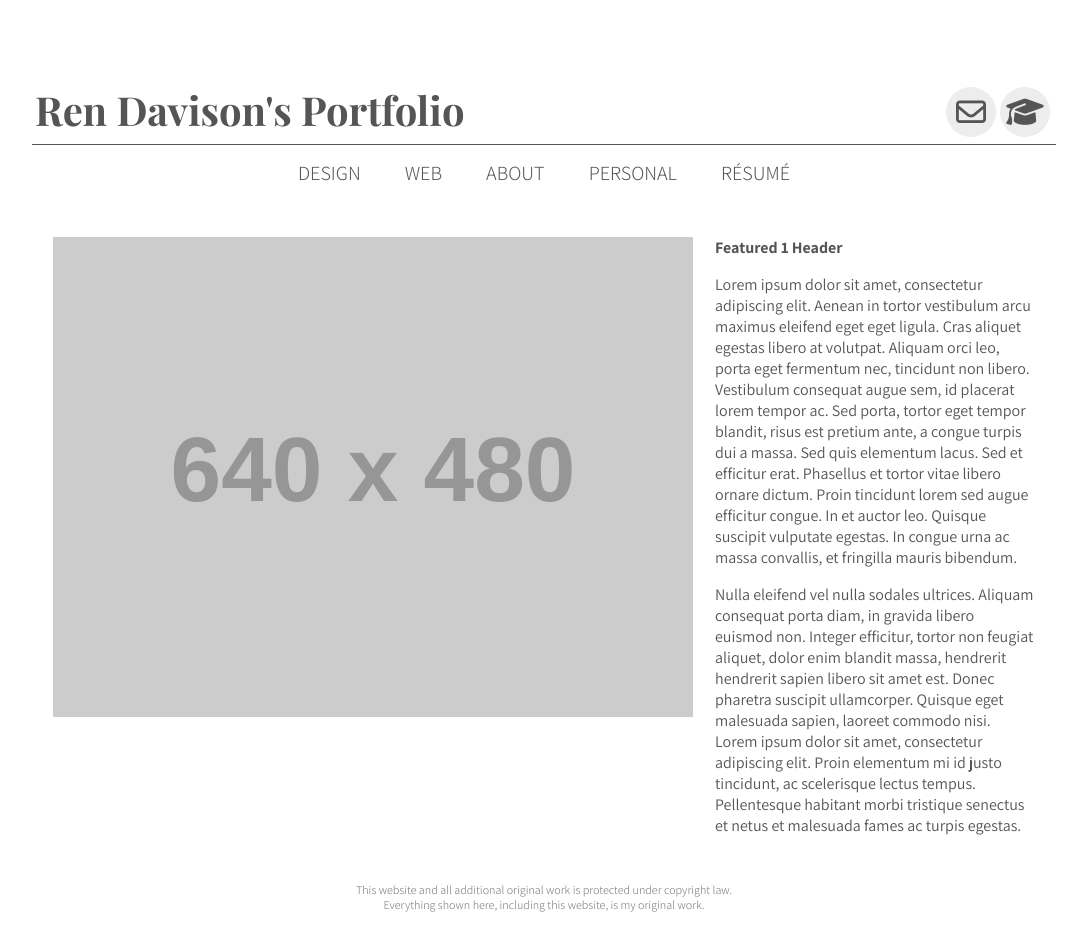
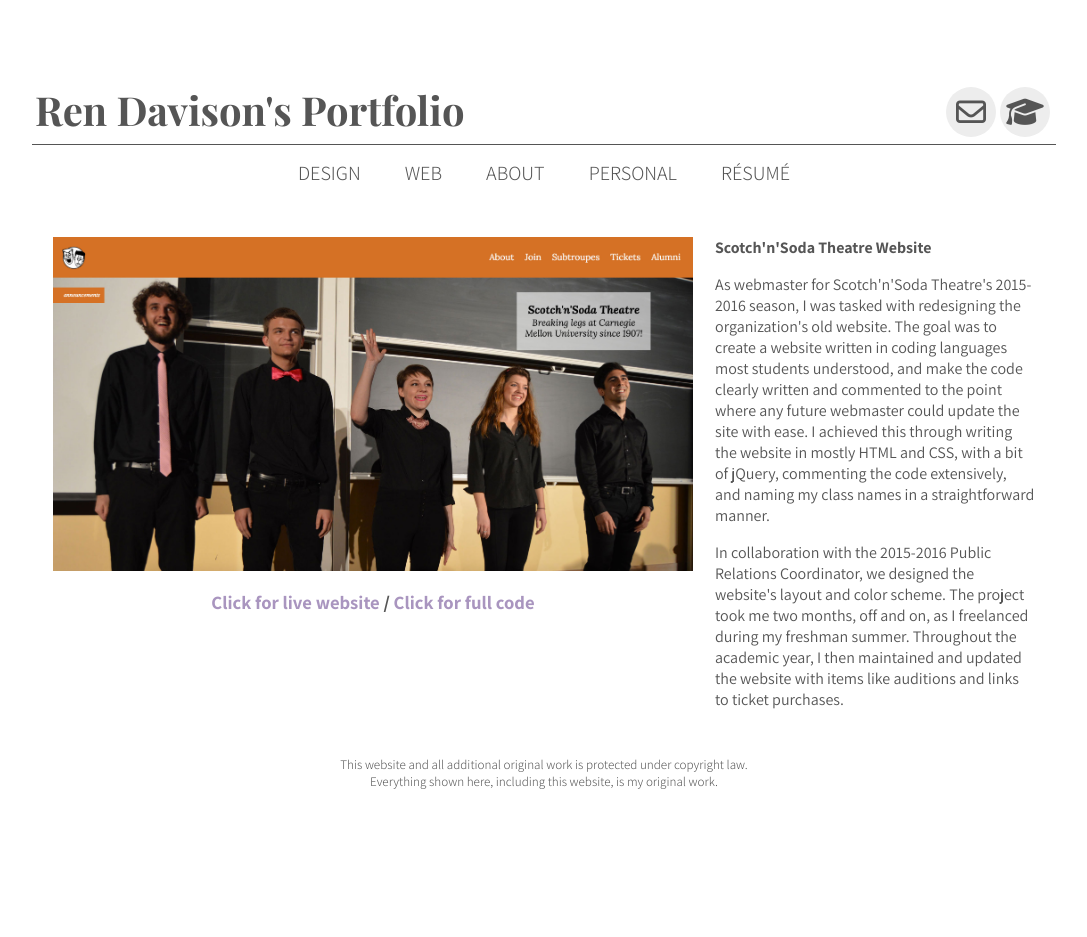
Before and after one commit to rendavison/portfolioWebsite, a Flask app: page /sns in a window 1280 px wide. Shown: the whole page, without its empty margins (96-1183 px from the left). After the commit the page ends 789 px from the top, so only its background shows below. Run offline with Flask 2, Linux system fonts and the light colour scheme; grey boxes labelled with a size stand in for pictures from a placeholder-image service; some libraries are stand-ins or nearby versions; some web fonts are replaced.

Commit message:
added sns page

```diff
--- a/app/static/sass/main.css
+++ b/app/static/sass/main.css
@@ -40,10 +40,8 @@ h2 {
   font-family: "Playfair Display", serif;
   font-style: italic;
   font-size: 30px;
-  margin-top: 30px;
-  font-weight: 400;
-  margin-bottom: 5px;
-  margin-left: 13%; }
+  margin: 30px 0 5px 13%;
+  font-weight: 400; }
 
 .container {
   width: 80%;
@@ -98,8 +96,8 @@ h2 {
   text-align: center;
   width: 100%;
   height: auto;
-  font-size: 12px;
-  color: #777;
+  font-size: 13px;
+  color: #555;
   margin-top: 25px;
   margin-bottom: 25px;
   font-weight: 300; }
--- a/app/static/sass/main.scss
+++ b/app/static/sass/main.scss
@@ -41,10 +41,8 @@ h2 {
   font-family: $header-font;
   font-style: italic;
   font-size: 30px;
-  margin-top: 30px;
+  margin: 30px 0 5px 13%;
   font-weight: 400;
-  margin-bottom: 5px;
-  margin-left: 13%;
 }
 
 .container {
@@ -117,8 +115,8 @@ h2 {
   text-align: center;
   width: 100%;
   height: auto;
-  font-size: 12px;
-  color: #777;
+  font-size: 13px;
+  color: #555;
   margin-top: 25px;
   margin-bottom: 25px;
   font-weight: 300;
--- a/app/templates/base.html
+++ b/app/templates/base.html
@@ -47,7 +47,7 @@
             </a>
           </td>
           <td>
-            <a href="http://design.cmu.edu/people/undergraduate-student/ren-davison#profile-mjin">
+            <a href="http://design.cmu.edu/people/undergraduate-student/ren-davison#profile-mjin" target="_blank">
               <i class="fa fa-graduation-cap" aria-hidden="true"></i>
             </a>
           </td>
@@ -58,10 +58,10 @@
     <!--Links-->
 
     <div class="toplinks">
-      <a href="/portfolio.html">design</a>
-      <a href="/web.html">web</a>
-      <a href="/about.html">about</a>
-      <a href="/personal.html">personal</a>
+      <a href="/design">design</a>
+      <a href="/web">web</a>
+      <a href="/about">about</a>
+      <a href="/personal">personal</a>
       <a href="{{ url_for('static', filename='images/rendavisonresume.pdf')  }}" target="_blank">Résumé</a>
     </div>
 
--- a/app/templates/sns.html
+++ b/app/templates/sns.html
@@ -3,14 +3,18 @@
 
   <table class="container" cellspacing="20"><tr>
     <td valign="top">
-      <img src="https://placehold.it/640x480">
+      <img src="{{ url_for('static',filename='images/sns_1.jpg')  }}" width="640px">
+      <p />
+      <h3 align="center">
+        <a href="http://www.snstheatre.org/" target="_blank">Click for live website</a> / <a href="https://github.com/ScotchLabs/snswebsite" target="_blank">Click for full code</a>
+      </h3>
     </td>
     <td valign="top">
-      <b>Featured 1 Header</b>
+      <b>Scotch'n'Soda Theatre Website</b>
       <p />
-      Lorem ipsum dolor sit amet, consectetur adipiscing elit. Aenean in tortor vestibulum arcu maximus eleifend eget eget ligula. Cras aliquet egestas libero at volutpat. Aliquam orci leo, porta eget fermentum nec, tincidunt non libero. Vestibulum consequat augue sem, id placerat lorem tempor ac. Sed porta, tortor eget tempor blandit, risus est pretium ante, a congue turpis dui a massa. Sed quis elementum lacus. Sed et efficitur erat. Phasellus et tortor vitae libero ornare dictum. Proin tincidunt lorem sed augue efficitur congue. In et auctor leo. Quisque suscipit vulputate egestas. In congue urna ac massa convallis, et fringilla mauris bibendum.
-      <p />
-      Nulla eleifend vel nulla sodales ultrices. Aliquam consequat porta diam, in gravida libero euismod non. Integer efficitur, tortor non feugiat aliquet, dolor enim blandit massa, hendrerit hendrerit sapien libero sit amet est. Donec pharetra suscipit ullamcorper. Quisque eget malesuada sapien, laoreet commodo nisi. Lorem ipsum dolor sit amet, consectetur adipiscing elit. Proin elementum mi id justo tincidunt, ac scelerisque lectus tempus. Pellentesque habitant morbi tristique senectus et netus et malesuada fames ac turpis egestas.
+      As webmaster for Scotch'n'Soda Theatre's 2015-2016 season, I was tasked with redesigning the organization's old website.  The goal was to create a website written in coding languages most students understood, and make the code clearly written and commented to the point where any future webmaster could update the site with ease.  I achieved this through writing the website in mostly HTML and CSS, with a bit of jQuery, commenting the code extensively, and naming my class names in a straightforward manner.
+      <p/>
+      In collaboration with the 2015-2016 Public Relations Coordinator, we designed the website's layout and color scheme.  The project took me two months, off and on, as I freelanced during my freshman summer.  Throughout the academic year, I then maintained and updated the website with items like auditions and links to ticket purchases.
     </td>
   </tr> </table>
 
--- a/app/views.py
+++ b/app/views.py
@@ -6,6 +6,22 @@ from app import website
 @website.route('/')
 def index():
   return render_template('index.html')
+
+@website.route('/design')
+def design():
+  return render_template('design.html')
+
+@website.route('/web')
+def web():
+  return render_template('web.html')
+
+@website.route('/about')
+def about():
+  return render_template('about.html')
+
+@website.route('/personal')
+def personal():
+  return render_template('personal.html')
 
 #Project subpages
 
```
Also changed, not shown: app/static/images/Screen Shot 2016-12-20 at 9.12.05 AM.png (deleted), app/static/images/sns_1.jpg (added).
